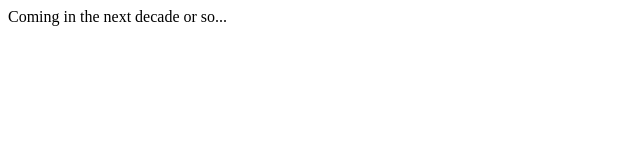
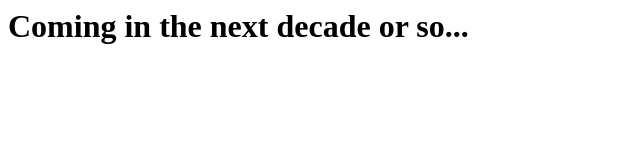
Before and after one commit to regisa/regisa.github.com, a plain HTML site: page index.html in a window 1280 px wide. Shown: the whole page, without its empty margins (0-640 px from the left). Drawn offline with Linux system fonts and the light colour scheme.

Commit message:
updating index.html

```diff
--- a/index.html
+++ b/index.html
@@ -3,6 +3,6 @@
 <title>Regis Anclades | GitHub</title>
 </head>
 <body>
-Coming in the next decade or so...
+<h1>Coming in the next decade or so...</h1>
 </body>
 </html>
```
